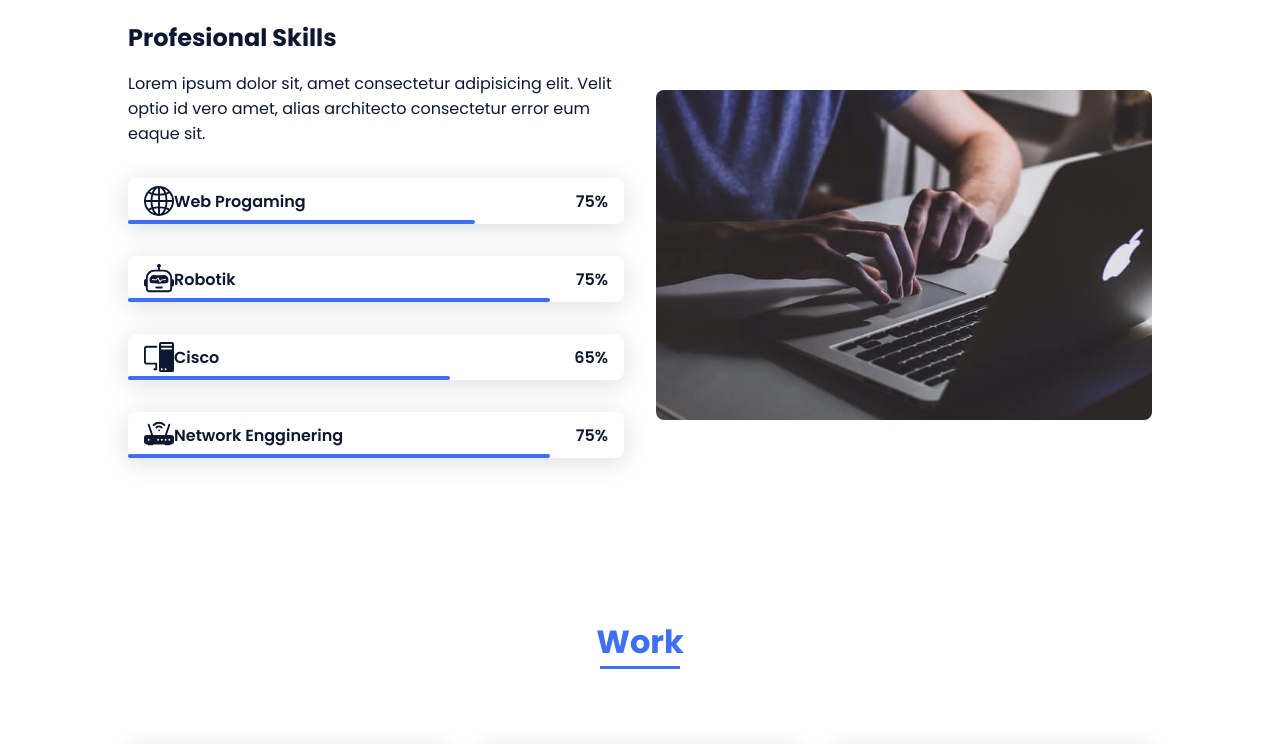
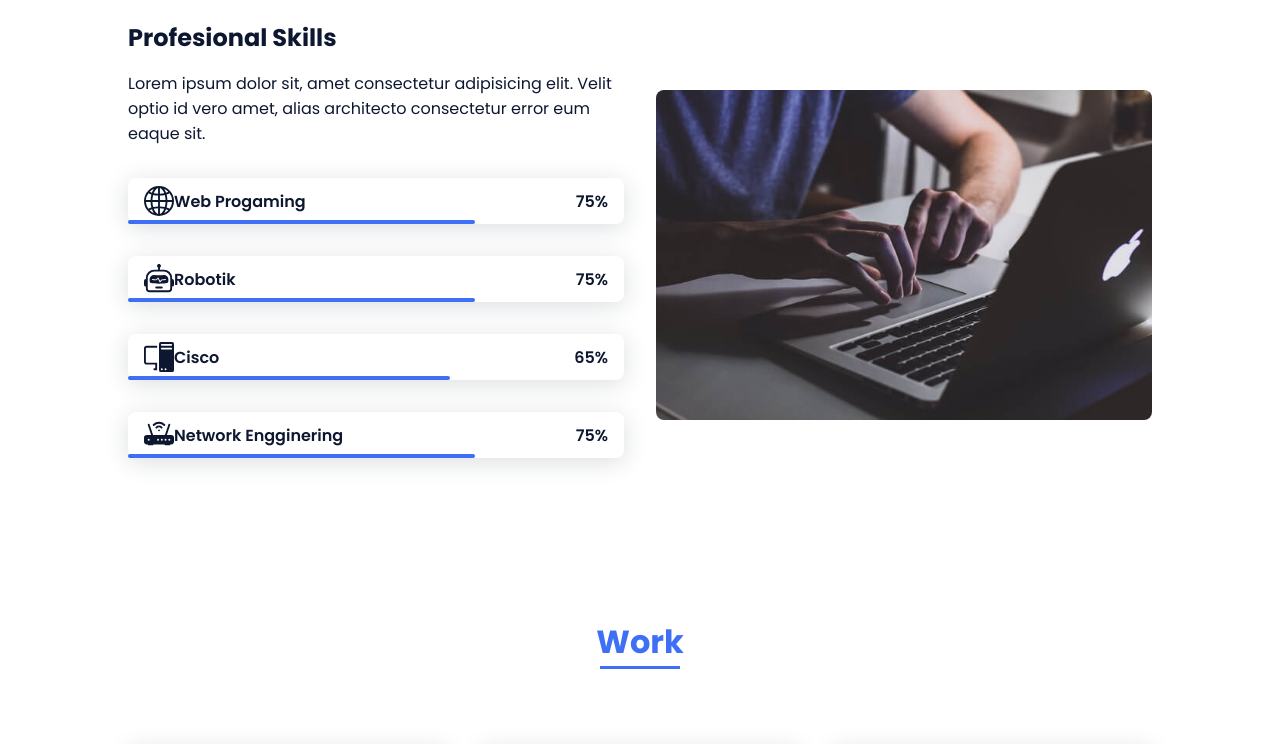
Before and after one commit to al12345-svg/latihan5.io, a plain HTML site: page index.html in a window 1280 px wide. Shown: the part 1514-2258 px from the top of the page. Drawn offline with nearby package versions, Linux system fonts and the light colour scheme.

Commit message:
Update styles.css

```diff
--- a/assets/css/styles.css
+++ b/assets/css/styles.css
@@ -294,13 +294,13 @@ img {
   width: 70%;
 }
 .skills__css {
-  width: 85%;
+  width: 70%;
 }
 .skills__js {
   width: 65%;
 }
 .skills__ux {
-  width: 85%;
+  width: 70%;
 }
 .skills__img {
   border-radius: 0.5rem;
```
